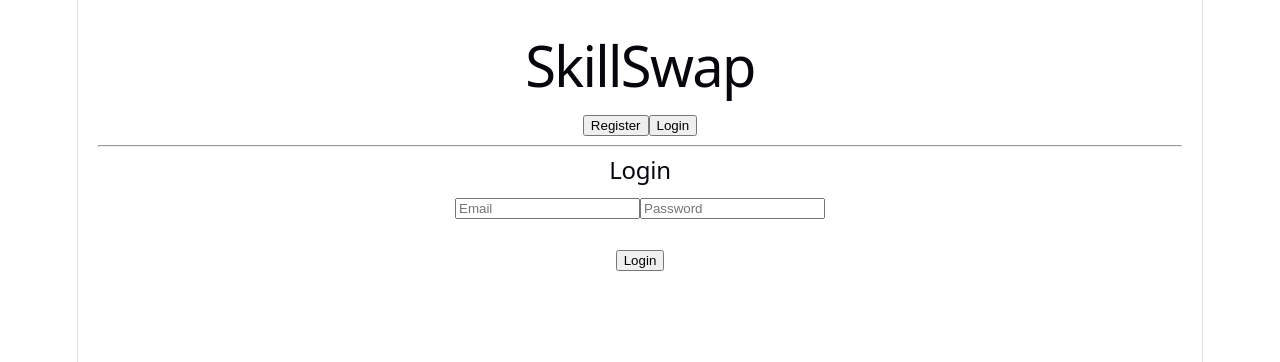
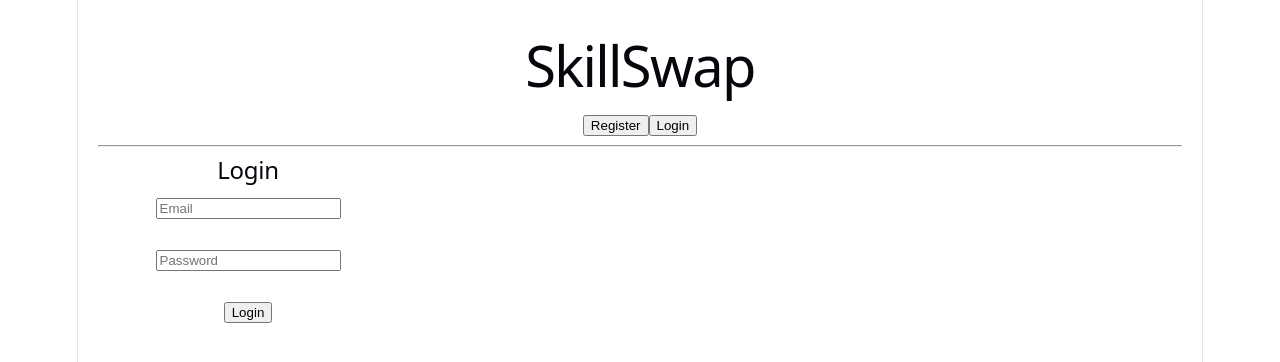
Before and after one commit to Hayat37/LogicForge-Hackathon, a React app in the folder frontend/: page / in a window 1280 px wide. Both pictures are taken after a click on the button "Login". Shown: the top 362 px of the page. Built offline with nearby package versions, Linux system fonts and the light colour scheme; the HTML template or start-up script is replaced by a standard one.

Commit message:
added login UI + login API integration

```diff
--- a/frontend/src/App.jsx
+++ b/frontend/src/App.jsx
@@ -1,22 +1,35 @@
 import { useState } from "react";
 import Login from "./Login";
 import Register from "./Register";
+import Dashboard from "./Dashboard";
 
 function App() {
   const [page, setPage] = useState("register");
+  const [user, setUser] = useState(null);
 
   return (
     <div style={{ padding: 20 }}>
       <h1>SkillSwap</h1>
 
-      {/* NAVIGATION */}
-      <button onClick={() => setPage("register")}>Register</button>
-      <button onClick={() => setPage("login")}>Login</button>
+      {!user && (
+        <>
+          <button onClick={() => setPage("register")}>Register</button>
+          <button onClick={() => setPage("login")}>Login</button>
+          <hr />
+        </>
+      )}
 
-      <hr />
-
-      {page === "register" && <Register />}
-      {page === "login" && <Login />}
+      {/* IF LOGGED IN → SHOW DASHBOARD */}
+      {user ? (
+        <Dashboard user={user} />
+      ) : (
+        <>
+          {page === "register" && <Register />}
+          {page === "login" && (
+            <Login setUser={setUser} />
+          )}
+        </>
+      )}
     </div>
   );
 }
--- /dev/null
+++ b/frontend/src/Dashboard.jsx
@@ -0,0 +1,15 @@
+function Dashboard({ user }) {
+  return (
+    <div style={{ padding: 20 }}>
+      <h1>Welcome {user.name} 👋</h1>
+
+      <p>Email: {user.email}</p>
+
+      <button>Post Skill</button>
+      <button>Search Skills</button>
+      <button>Logout</button>
+    </div>
+  );
+}
+
+export default Dashboard;
--- a/frontend/src/Login.jsx
+++ b/frontend/src/Login.jsx
@@ -1,37 +1,64 @@
 import { useState } from "react";
 
-function Login() {
+function Login({ setUser }) {
   const [email, setEmail] = useState("");
   const [password, setPassword] = useState("");
 
   const loginUser = async () => {
+    try {
       const res = await fetch("http://localhost:8000/login.php", {
         method: "POST",
         headers: {
           "Content-Type": "application/json",
         },
-      body: JSON.stringify({ email, password }),
+        body: JSON.stringify({
+          email,
+          password,
+        }),
       });
 
       const data = await res.json();
-    console.log(data);
+      console.log("LOGIN RESPONSE:", data);
 
       if (data.success) {
         alert("Login successful 🎉");
+
+        // 👉 send user to App.jsx
+        setUser(data.user);
       } else {
-      alert(data.error);
+        alert(data.error || "Login failed");
+      }
+    } catch (error) {
+      console.error("Login error:", error);
+      alert("Something went wrong");
     }
   };
 
   return (
-    <div>
+    <div style={{ maxWidth: 300 }}>
       <h2>Login</h2>
 
-      <input placeholder="Email" onChange={(e) => setEmail(e.target.value)} />
-      <input placeholder="Password" onChange={(e) => setPassword(e.target.value)} />
+      <input
+        type="email"
+        placeholder="Email"
+        value={email}
+        onChange={(e) => setEmail(e.target.value)}
+      />
 
       <br /><br />
-      <button onClick={loginUser}>Login</button>
+
+      <input
+        type="password"
+        placeholder="Password"
+        value={password}
+        onChange={(e) => setPassword(e.target.value)}
+      />
+
+      <br /><br />
+
+      <button onClick={loginUser}>
+        Login
+      </button>
     </div>
   );
 }
```
Lines whose indentation alone changed are shown as unchanged.
